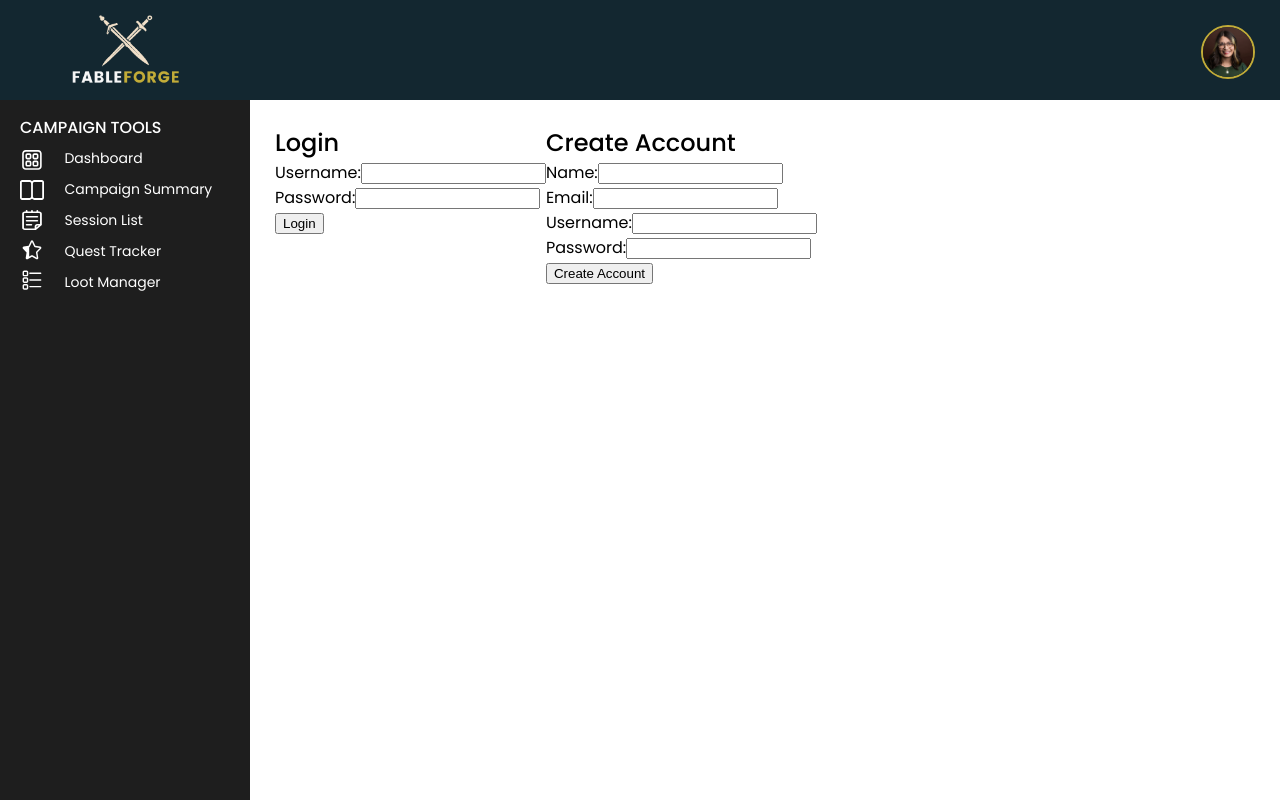
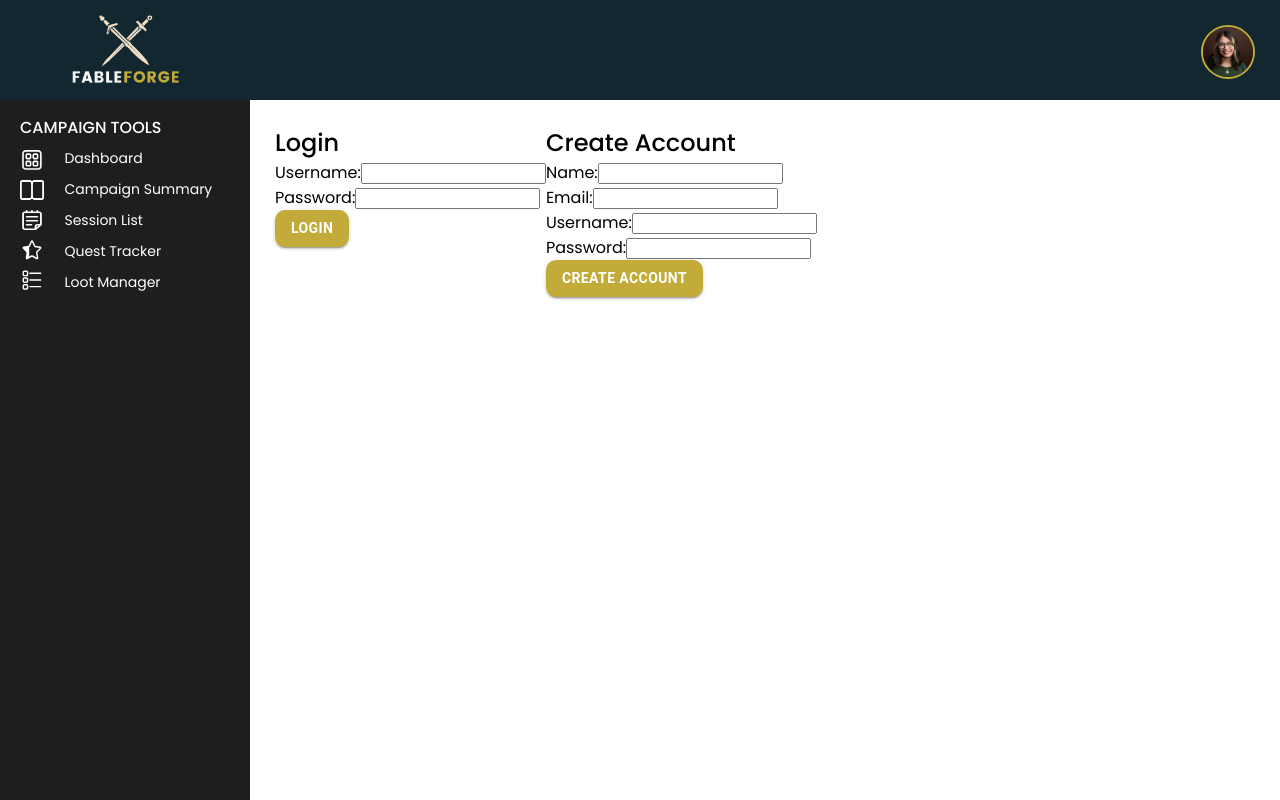
Before and after one commit to alliebourden/fableforge, a React (Vite) app: page /account-landing in a window 1280 px wide. Built offline with nearby package versions, Linux system fonts and the light colour scheme.

Commit message:
style - mui button update account landing

```diff
--- a/src/components/CreateAccount.jsx
+++ b/src/components/CreateAccount.jsx
@@ -1,4 +1,6 @@
 import React, { useState } from 'react';
+import { Button, ThemeProvider } from "@mui/material";
+import theme from "../Theme";
 
 function CreateAccount() {
   const [name, setName] = useState('');
@@ -31,6 +33,7 @@ function CreateAccount() {
   };
 
   return (
+    <ThemeProvider theme={theme}>
     <div>
       <h2>Create Account</h2>
       <form onSubmit={handleSubmit}>
@@ -78,10 +81,13 @@ function CreateAccount() {
             required
           />
         </div>
-        <button type="submit">Create Account</button>
+        <Button
+        variant='contained'
+        type="submit">Create Account</Button>
       </form>
       <div>{message}</div>
     </div>
+    </ThemeProvider>
   );
 }
 
--- a/src/components/Login.jsx
+++ b/src/components/Login.jsx
@@ -1,4 +1,6 @@
 import React, { useState } from 'react';
+import { Button, ThemeProvider } from "@mui/material";
+import theme from "../Theme";
 
 function Login() {
     const [username, setUsername] = useState('');
@@ -29,6 +31,7 @@ function Login() {
     }
 
     return (
+        <ThemeProvider theme={theme}>
         <div>
           <h2>Login</h2>
           <form onSubmit={handleSubmit}>
@@ -54,10 +57,13 @@ function Login() {
                 required
               />
             </div>
-            <button type="submit">Login</button>
+            <Button
+            variant='contained'
+            type="submit">Login</Button>
           </form>
           <div>{message}</div>
         </div>
+        </ThemeProvider>
       );
     }
 
--- a/src/pages/AccountLanding.jsx
+++ b/src/pages/AccountLanding.jsx
@@ -1,6 +1,4 @@
 import React, { useState, useEffect, useRef, useContext } from "react";
-import { Button, ThemeProvider } from "@mui/material";
-import theme from "../Theme";
 import Login from "../components/Login";
 import CreateAccount from "../components/CreateAccount";
 
@@ -8,7 +6,6 @@ import CreateAccount from "../components/CreateAccount";
 export default function AccountLanding() {
 
   return (
-    <ThemeProvider theme={theme}>
         <div className="account-landing-container">
           <div>
             <Login />
@@ -17,6 +14,5 @@ export default function AccountLanding() {
             <CreateAccount />
           </div>
         </div>
-    </ThemeProvider>
   );
 }
```
